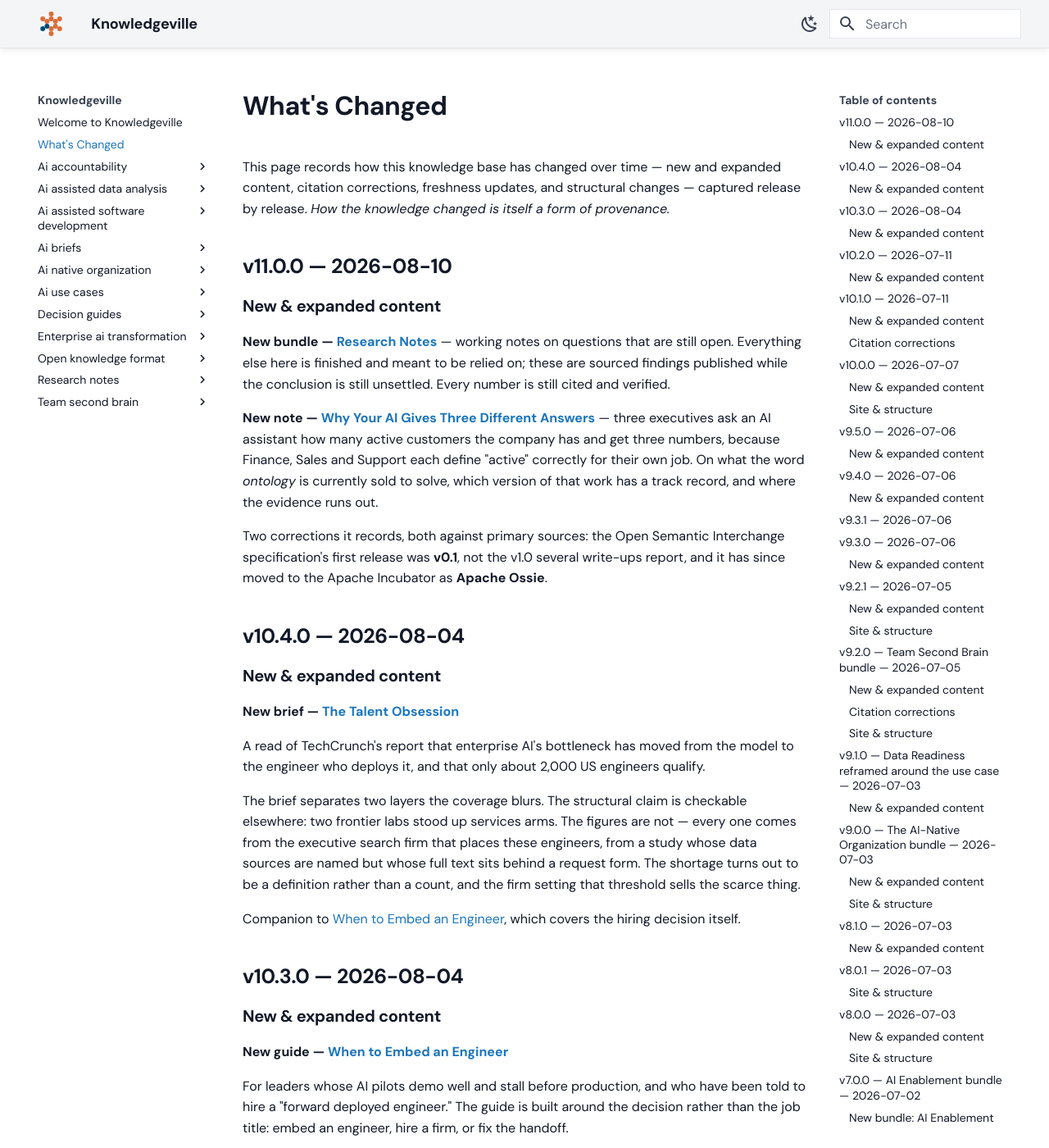
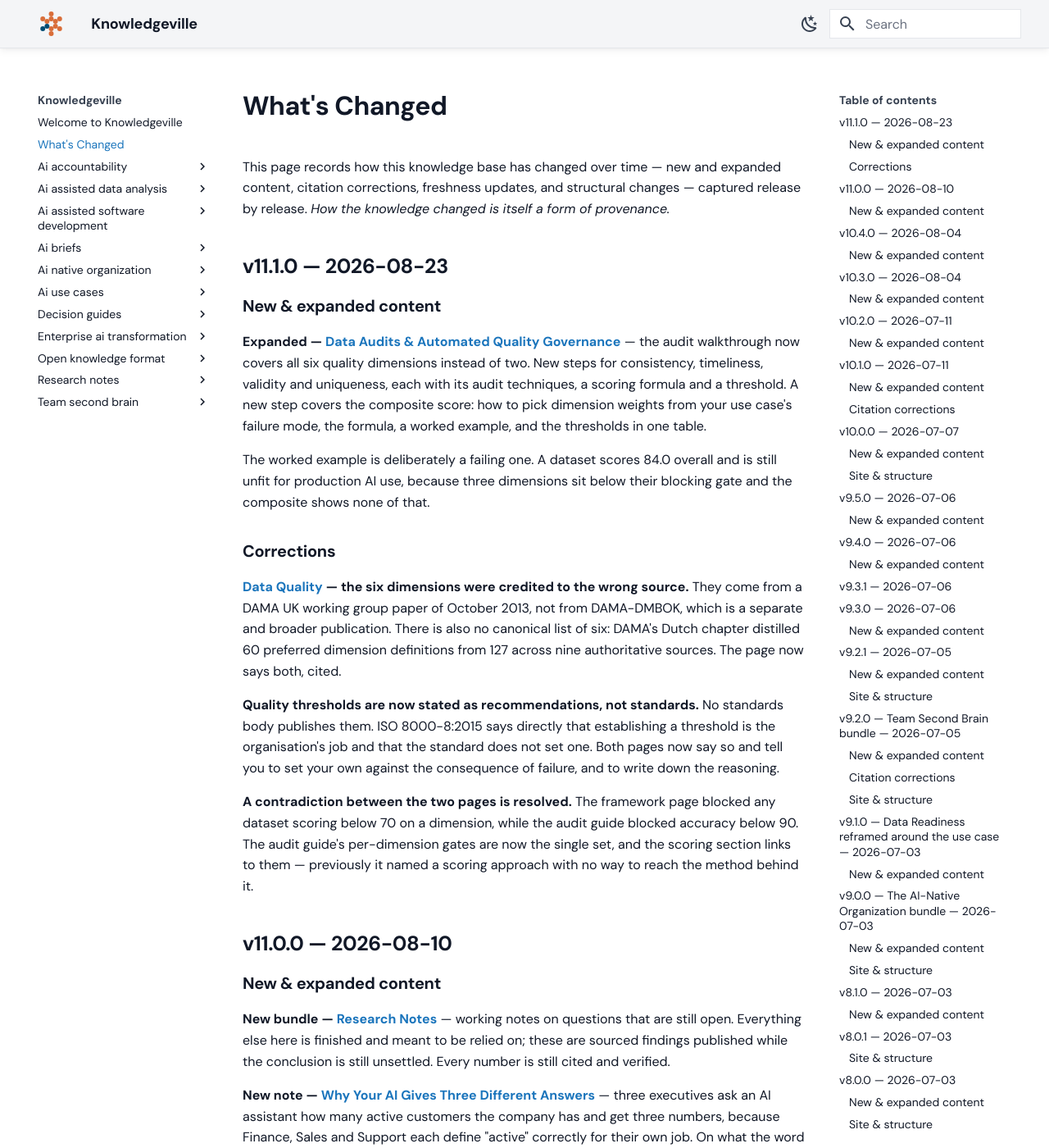
Before and after one commit to grandaha/knowledgeville, an MkDocs documentation site: the page built from published/changelog.md, in a window 1280 px wide and 1400 px high. Shown: the whole window at 82% size. Built offline with MkDocs 1.6.1 and Material for MkDocs 9.7.7, drawn with Linux system fonts in a browser that asks for light colours; some web fonts are replaced.

Commit message:
Publish: sync content from workspace

```diff
--- a/published/changelog.md
+++ b/published/changelog.md
@@ -3,13 +3,29 @@ type: Reference
 title: What's Changed
 description: A generated, release-by-release record of how this knowledge base has changed.
 tags: [changelog, releases, provenance]
-timestamp: "2026-08-10"
+timestamp: "2026-08-23"
 appendix: true
 ---
 
 <!-- generated from GitHub Releases by scripts/build_changelog.py — do not edit -->
 
 This page records how this knowledge base has changed over time — new and expanded content, citation corrections, freshness updates, and structural changes — captured release by release. *How the knowledge changed is itself a form of provenance.*
+
+## v11.1.0 — 2026-08-23
+
+### New & expanded content
+
+**Expanded — [Data Audits & Automated Quality Governance](https://knowledge.onesteplabs.com/enterprise-ai-transformation/tracks/03-data-readiness/03-practitioner-guides/data-audits-and-automated-quality-governance/)** — the audit walkthrough now covers all six quality dimensions instead of two. New steps for consistency, timeliness, validity and uniqueness, each with its audit techniques, a scoring formula and a threshold. A new step covers the composite score: how to pick dimension weights from your use case's failure mode, the formula, a worked example, and the thresholds in one table.
+
+The worked example is deliberately a failing one. A dataset scores 84.0 overall and is still unfit for production AI use, because three dimensions sit below their blocking gate and the composite shows none of that.
+
+### Corrections
+
+**[Data Quality](https://knowledge.onesteplabs.com/enterprise-ai-transformation/tracks/03-data-readiness/02-framework/01-data-quality/) — the six dimensions were credited to the wrong source.** They come from a DAMA UK working group paper of October 2013, not from DAMA-DMBOK, which is a separate and broader publication. There is also no canonical list of six: DAMA's Dutch chapter distilled 60 preferred dimension definitions from 127 across nine authoritative sources. The page now says both, cited.
+
+**Quality thresholds are now stated as recommendations, not standards.** No standards body publishes them. ISO 8000-8:2015 says directly that establishing a threshold is the organisation's job and that the standard does not set one. Both pages now say so and tell you to set your own against the consequence of failure, and to write down the reasoning.
+
+**A contradiction between the two pages is resolved.** The framework page blocked any dataset scoring below 70 on a dimension, while the audit guide blocked accuracy below 90. The audit guide's per-dimension gates are now the single set, and the scoring section links to them — previously it named a scoring approach with no way to reach the method behind it.
 
 ## v11.0.0 — 2026-08-10
 
```
